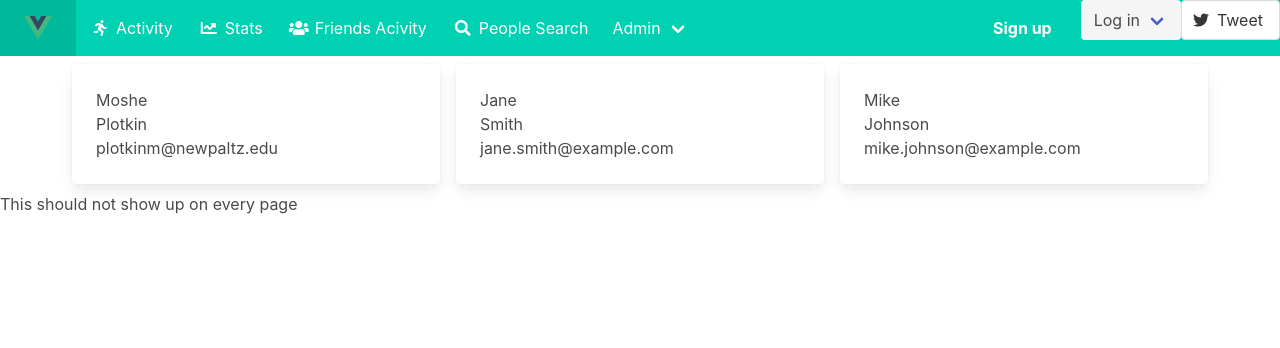
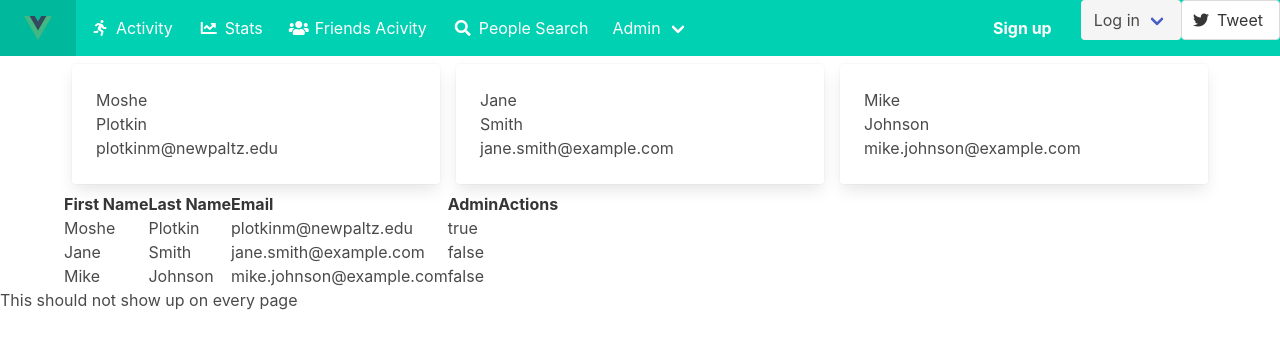
Before and after one commit to Pippin404/CPS-493-Final-Project, a Vue app in the folder client/: page /products in a window 1280 px wide. Shown: the top 348 px of the page. Built offline with nearby package versions, Linux system fonts and the light colour scheme.

Commit message:
Added table to admin users control

```diff
--- a/client/src/model/users.ts
+++ b/client/src/model/users.ts
@@ -6,7 +6,6 @@ export interface Root {
     lastName: string
     email: string
     admin: boolean
-
   }
 
 export function getitems(): Root[] {
--- a/client/src/pages/products/index.vue
+++ b/client/src/pages/products/index.vue
@@ -7,8 +7,6 @@
         products.value = await getitems();
     });
 </script>
-
-
 
 <template>
 
@@ -35,8 +33,35 @@
 
 
 
+    <table>
+        <thead>
+            <tr>
+                <th>First Name</th>
+                <th>Last Name</th>
+                <th>Email</th>
+                <th>Admin</th>
+                <th>Actions</th>
+            </tr>
+        </thead>
+        <tbody>
+            <tr v-for="product in products" :key="product.email">
+                <td>{{ product.firstName }}</td>
+                <td>{{ product.lastName }}</td>
+                <td>{{ product.email }}</td>
+                <td>{{ product.admin }}</td>
+                <td>                    </td>
+            </tr>
+        </tbody>
+    </table>
+
+
+
 
 </template>
+
+
+
+
 
 <style scoped>
 
```
Lines whose indentation alone changed are shown as unchanged.
